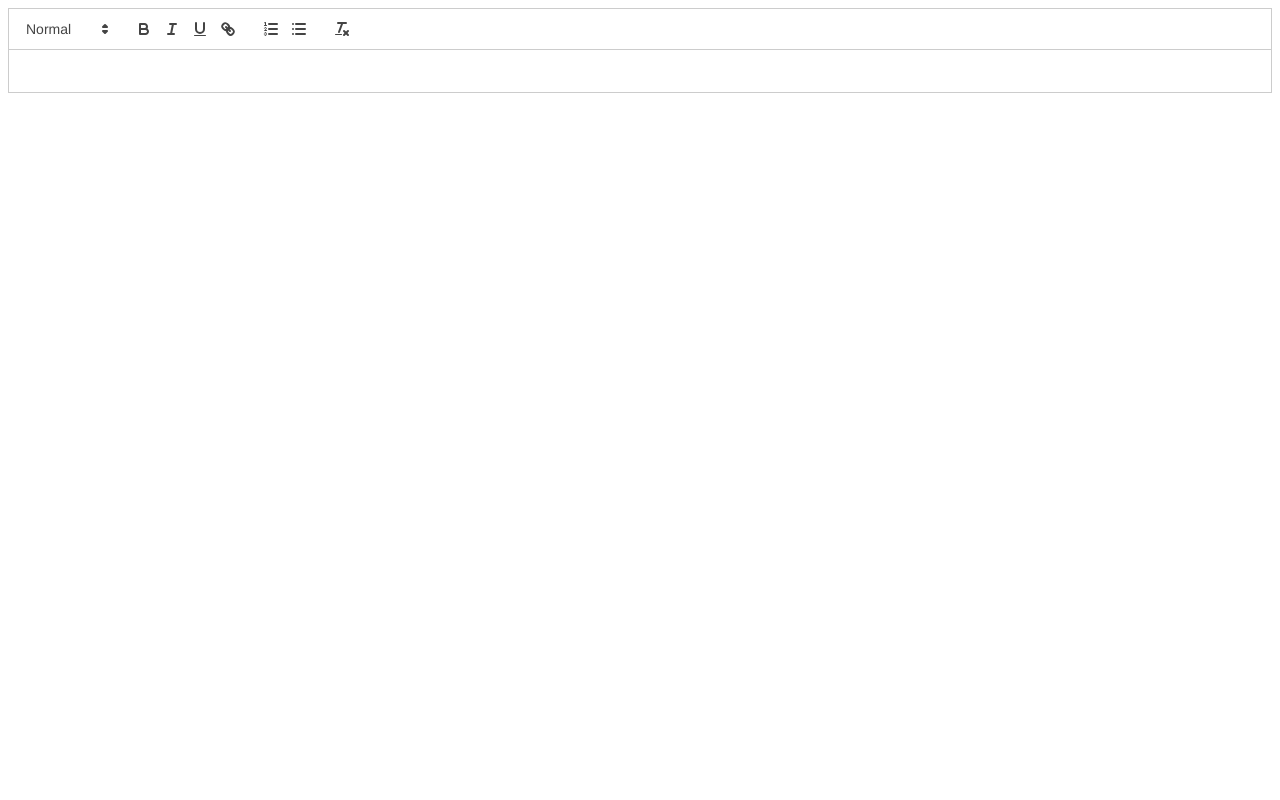
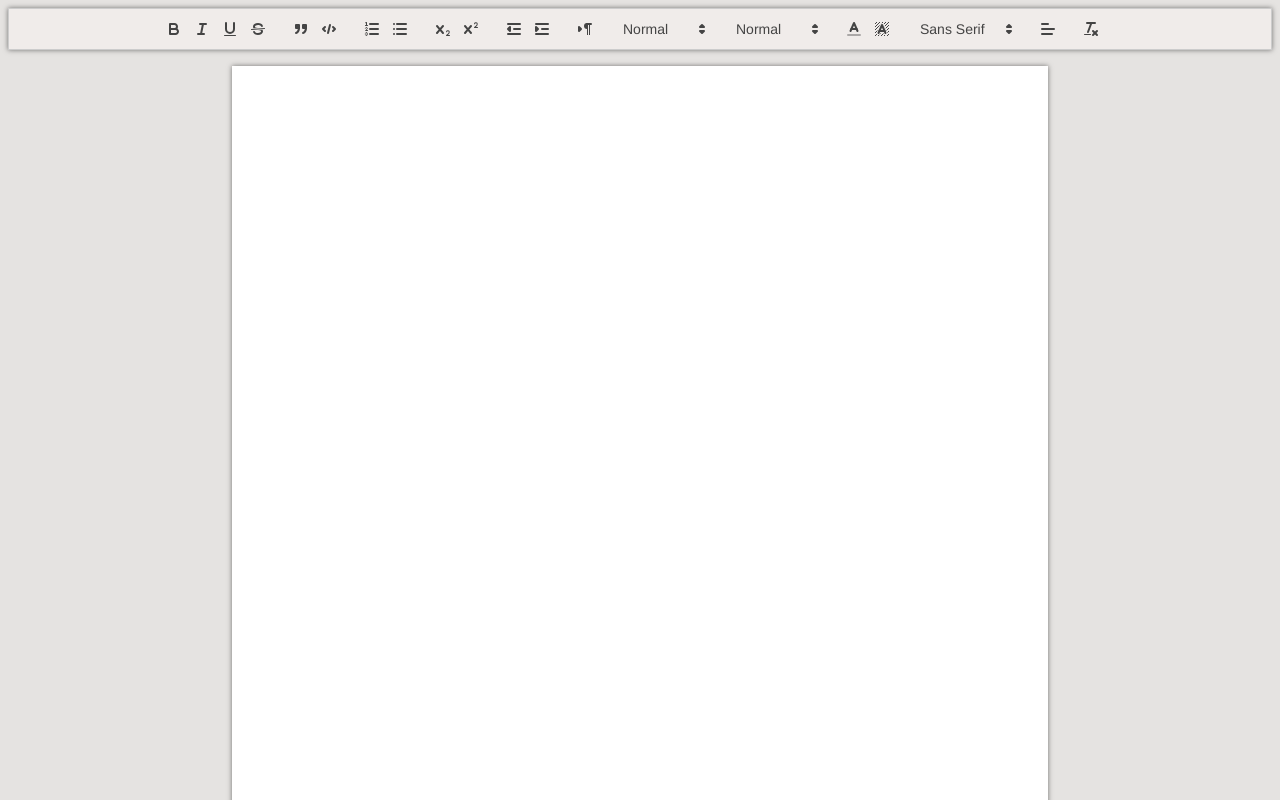
Before and after one commit to doviletumaite/google-docs-clone, a React (Create React App) app: page / in a window 1280 px wide. Shown: the top 800 px of the page. Built offline with nearby package versions, Linux system fonts and the light colour scheme.

Commit message:
add style

```diff
--- a/src/App.js
+++ b/src/App.js
@@ -1,4 +1,5 @@
 import TextEditor from "./TextEditor";
+import "./TextEditor.css"
 
 function App() {
   return (
--- /dev/null
+++ b/src/TextEditor.css
@@ -0,0 +1,51 @@
+*, *::before, *::after{
+    box-sizing: border-box;
+}
+
+body{
+    background-color: rgba(221, 218, 216, 0.753);
+}
+
+.container .ql-editor {
+    width: 8.5in;
+    min-height: 11in;
+    padding: 1in;
+    margin: 1rem;
+    box-shadow: 0 0 5px rgba(0, 0, 0, 0.5);
+    background-color: white;
+}
+.container .ql-container.ql-snow {
+    border: none;
+    display: flex;
+    justify-content: center;
+}
+
+.container .ql-toolbar.ql-snow {
+    display: flex;
+    justify-content: center;
+    position: sticky;
+    top: 0;
+    z-index: 1;
+    background-color: rgb(240, 236, 234);
+    box-shadow: 0 0 5px 0 rgba(0, 0, 0, 0.5);
+}
+@page {
+    margin: 1in;
+}
+
+@media print {
+    body {
+        background: none;
+    }
+    .container .ql-editor{
+        width: 6.5in;
+        height: 9in;
+        padding: 0;
+        margin: 0;
+        box-shadow: none;
+        align-self: flex-start;
+    }
+    .container .ql-toolbar.ql-snow{
+        display: none;
+    }
+}
--- a/src/TextEditor.jsx
+++ b/src/TextEditor.jsx
@@ -1,6 +1,25 @@
 import Quill from "quill"
 import "quill/dist/quill.snow.css"
 import { useCallback, useEffect, useRef } from "react"
+
+const TOOLBAR_OPTIONS = [
+    ['bold', 'italic', 'underline', 'strike'],        // toggled buttons
+    ['blockquote', 'code-block'],
+
+    [{ 'list': 'ordered'}, { 'list': 'bullet' }],
+    [{ 'script': 'sub'}, { 'script': 'super' }],      // superscript/subscript
+    [{ 'indent': '-1'}, { 'indent': '+1' }],          // outdent/indent
+    [{ 'direction': 'rtl' }],                         // text direction
+
+    [{ 'size': ['small', false, 'large', 'huge'] }],  // custom dropdown
+    [{ 'header': [1, 2, 3, 4, 5, 6, false] }],
+
+    [{ 'color': [] }, { 'background': [] }],          // dropdown with defaults from theme
+    [{ 'font': [] }],
+    [{ 'align': [] }],
+
+    ['clean']
+]
 
 export default function TextEditor() {
 
@@ -9,10 +28,10 @@
         wrapper.innerHTML = ""
         const editor = document.createElement("div")
         wrapper.append(editor)
-        new Quill(editor, {theme: "snow"})
+        new Quill(editor, {theme: "snow", modules: {toolbar: TOOLBAR_OPTIONS}})
     },[])
   return(
-      <div id="container" ref={wrapperRef}>
+      <div className="container" ref={wrapperRef}>
           text editor
       </div>
   )
```
